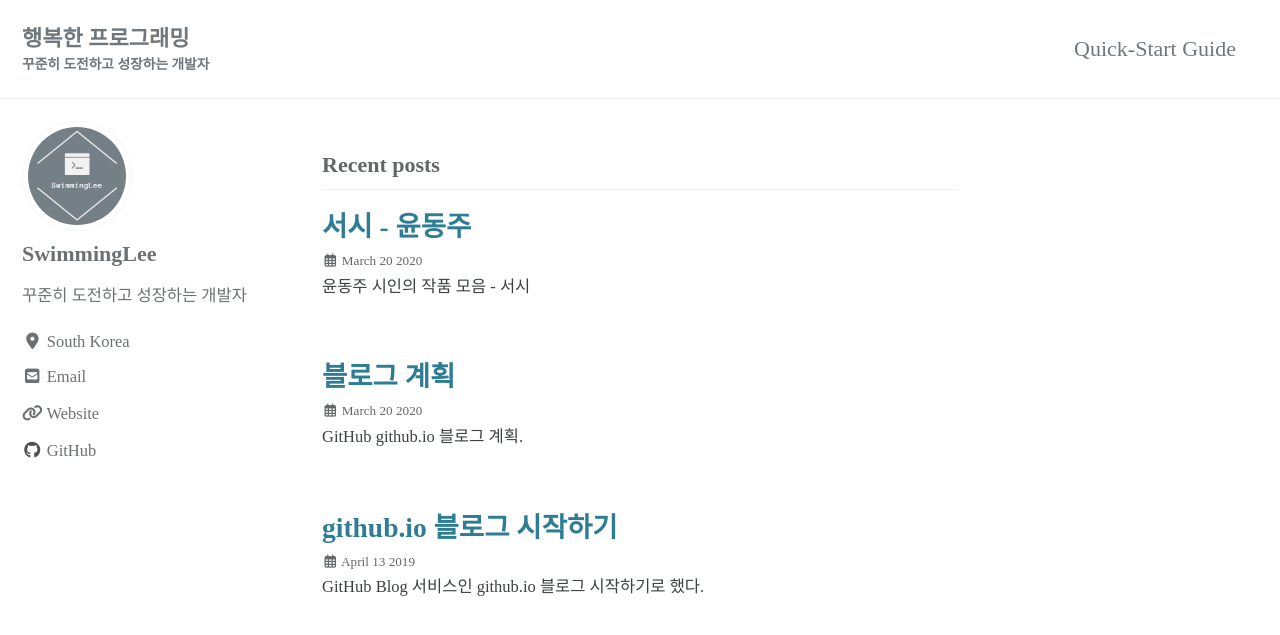
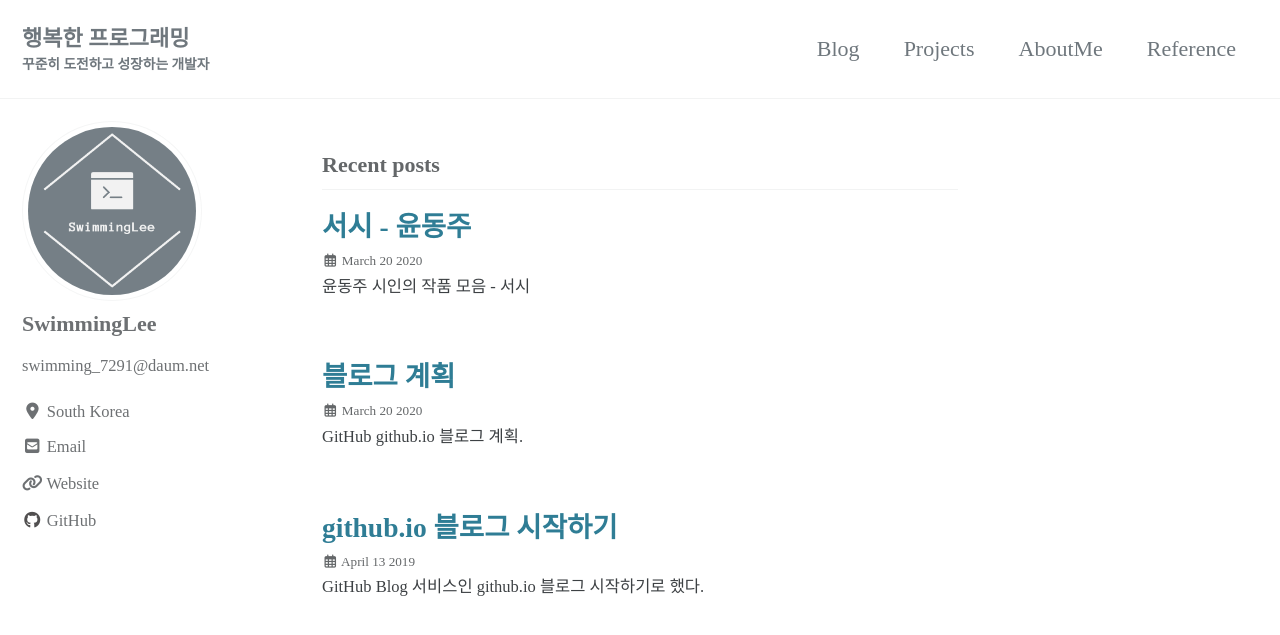
Before and after one commit to SwimmingLee/SwimmingLee.github.io, a Jekyll site: the page built from index.html, in a window 1280 px wide and 900 px high. Shown: the top 635 px of the window. Built offline with Jekyll 4.4.1, drawn with Linux system fonts in a browser that asks for light colours; cached includes are drawn as plain includes; nearby versions of some CDN libraries; some web fonts are replaced; the list of posts is cut into pages by our own code.

Commit message:
feat Add navigation bar

```diff
--- a/_config.yml
+++ b/_config.yml
@@ -95,7 +95,7 @@ analytics:
 author:
   name             : "SwimmingLee"
   avatar           : "/assets/images/logo.PNG"
-  bio              : "꾸준히 도전하고 성장하는 개발자"
+  bio              : "swimming_7291@daum.net"
   location         : "South Korea"
   email            :
   links:
--- a/_data/navigation.yml
+++ b/_data/navigation.yml
@@ -1,7 +1,15 @@
 # main links
 main:
-  - title: "Quick-Start Guide"
+  - title: "Blog"
+    url: https://swimminglee.github.io
+  - title: "Projects"
+    url: https://naver.com
+  - title: "AboutMe"
+    url: https://naver.com
+  - title: "Reference"
     url: https://mmistakes.github.io/minimal-mistakes/docs/quick-start-guide/
+
+
   # - title: "About"
   #   url: https://mmistakes.github.io/minimal-mistakes/about/
   # - title: "Sample Posts"
--- a/_sass/minimal-mistakes/_sidebar.scss
+++ b/_sass/minimal-mistakes/_sidebar.scss
@@ -127,8 +127,8 @@
   }
 
   img {
-    max-width: 110px;
-    border-radius: 50%;
+    max-width: 180px;
+    border-radius: 80%;
 
     @include breakpoint($large) {
       padding: 5px;
```
